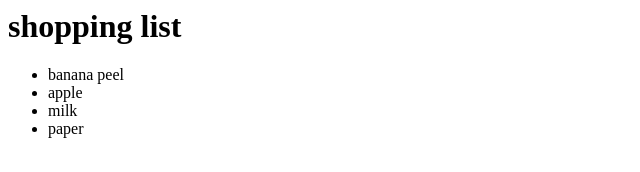
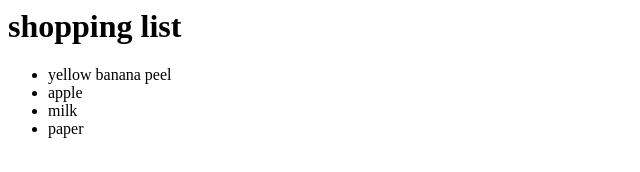
Before and after one commit to hulaas/newGitTest, a plain HTML site: page index.html in a window 1280 px wide. Shown: the full height of the page, 0-640 px from the left. Drawn offline with Linux system fonts and the light colour scheme.

Commit message:
commands.txt final

```diff
--- a/index.html
+++ b/index.html
@@ -1,6 +1,6 @@
 <h1>shopping list</h1>
 <ul>
-<li>banana peel</li>
+<li>yellow banana peel</li>
 <li>apple</li>
 <li>milk</li>
 <li>paper</li>
```
Also changed, not shown: commands.txt.
